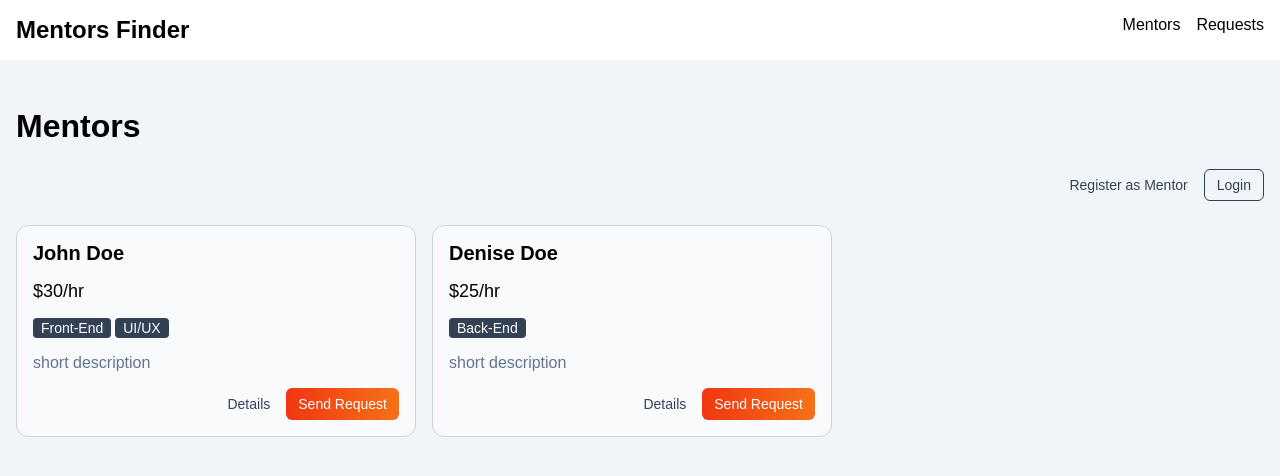
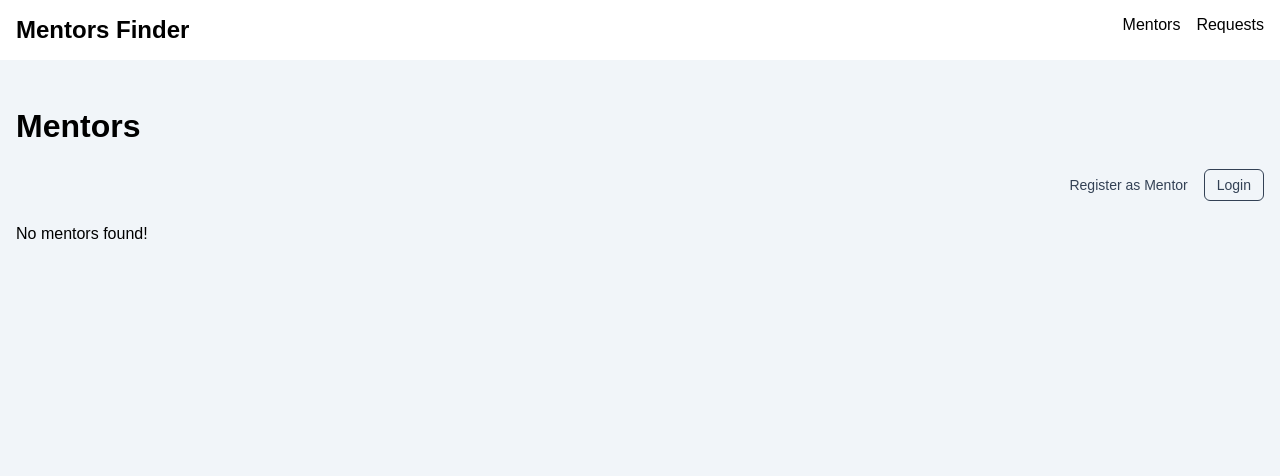
Before and after one commit to ngrwisnu/mentor-finder, a Vue app: page /mentors in a window 1280 px wide. Shown: the top 476 px of the page. Built offline with nearby package versions, Linux system fonts and the light colour scheme.

Commit message:
set up session storage to store mentor info

```diff
--- a/src/components/mentors/RegistrationForm.vue
+++ b/src/components/mentors/RegistrationForm.vue
@@ -67,15 +67,15 @@ export default {
     <FormItem>
       <FormLabel>Select the expertise</FormLabel>
       <FormItem :class="['checkbox']">
-        <input type="checkbox" id="frontend" value="frontend" v-model="expertise" />
+        <input type="checkbox" id="frontend" value="Front-End" v-model="expertise" />
         <FormLabel :class="['checkbox']" label-for="frontend">Front-End</FormLabel>
       </FormItem>
       <FormItem :class="['checkbox']">
-        <input type="checkbox" id="backend" value="backend" v-model="expertise" />
+        <input type="checkbox" id="backend" value="Back-End" v-model="expertise" />
         <FormLabel :class="['checkbox']" label-for="backend">Back-End</FormLabel>
       </FormItem>
       <FormItem :class="['checkbox']">
-        <input type="checkbox" id="uiux" value="uiux" v-model="expertise" />
+        <input type="checkbox" id="uiux" value="UI/UX" v-model="expertise" />
         <FormLabel :class="['checkbox']" label-for="uiux">UI/UX</FormLabel>
       </FormItem>
     </FormItem>
--- a/src/stores/mentor.ts
+++ b/src/stores/mentor.ts
@@ -1,3 +1,4 @@
+import { getDataFromStorage, setDataToStorage } from '@/helpers'
 import { defineStore } from 'pinia'
 
 interface State {
@@ -7,29 +8,31 @@ interface State {
 export const useMentorStore = defineStore('mentor', {
   state: (): State => {
     return {
-      mentors: [
-        {
-          id: 'mentor-1',
-          firstName: 'John',
-          lastName: 'Doe',
-          rate: 30,
-          expertise: ['Front-End', 'UI/UX'],
-          desc: 'short description'
-        },
-        {
-          id: 'mentor-2',
-          firstName: 'Denise',
-          lastName: 'Doe',
-          rate: 25,
-          expertise: ['Back-End'],
-          desc: 'short description'
-        }
-      ]
+      mentors: []
     }
   },
   actions: {
     addMentor(payload: MentorInfo) {
-      this.mentors.push(payload)
+      const mentors = getDataFromStorage('mentors')
+
+      if (mentors) {
+        mentors.push(payload)
+        setDataToStorage('mentors', JSON.stringify(mentors))
+      } else {
+        const newMentor = []
+
+        newMentor.push(payload)
+        setDataToStorage('mentors', JSON.stringify(newMentor))
+      }
+    },
+    setMentors() {
+      const mentors = getDataFromStorage('mentors')
+
+      if (!mentors) {
+        this.mentors = []
+      } else {
+        this.mentors = mentors
+      }
     }
   },
   getters: {
--- a/src/views/mentors/MentorsView.vue
+++ b/src/views/mentors/MentorsView.vue
@@ -2,7 +2,7 @@
 import MentorCard from '@/components/mentors/MentorCard.vue'
 import BaseButton from '@/components/ui/BaseButton.vue'
 import { useMentorStore } from '@/stores/mentor'
-import { mapState } from 'pinia'
+import { mapActions, mapState } from 'pinia'
 
 export default {
   computed: {
@@ -13,9 +13,13 @@ export default {
     BaseButton
   },
   methods: {
+    ...mapActions(useMentorStore, ['setMentors']),
     clickHandler() {
       return this.$router.push('/login')
     }
+  },
+  created() {
+    this.setMentors()
   }
 }
 </script>
--- a/src/views/requests/RequestsView.vue
+++ b/src/views/requests/RequestsView.vue
@@ -18,9 +18,11 @@ export default {
 
       return `${mentor.firstName} ${mentor.lastName || ''}`
     },
-    ...mapActions(useRequestStore, ['setRequests'])
+    ...mapActions(useRequestStore, ['setRequests']),
+    ...mapActions(useMentorStore, ['setMentors'])
   },
   created() {
+    this.setMentors()
     this.setRequests()
   }
 }
```
